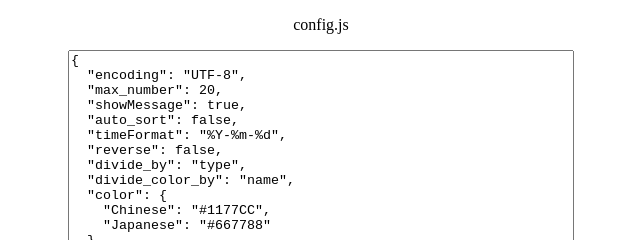
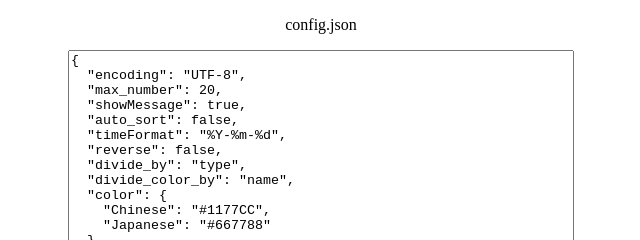
Before and after one commit to elprup/rank-animation, a plain HTML site: page index.html in a window 1280 px wide. Shown: the top 240 px of the page, 319-959 px from the left. Drawn offline with nearby package versions, Linux system fonts and the light colour scheme.

Commit message:
change config.js to config.json

```diff
--- a/index.html
+++ b/index.html
@@ -18,7 +18,7 @@
         <center>
             <div class="control">
                 <div>
-                    <p>config.js</p>
+                    <p>config.json</p>
                     <textarea class="editor"></textarea>
                 </div>
 
```
